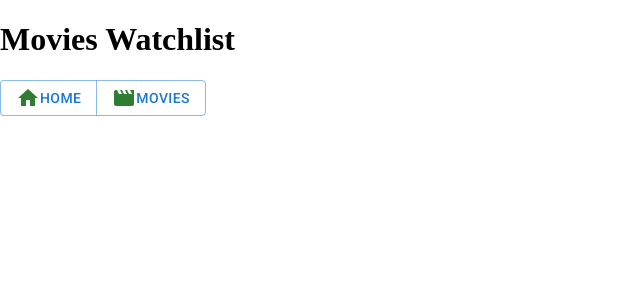
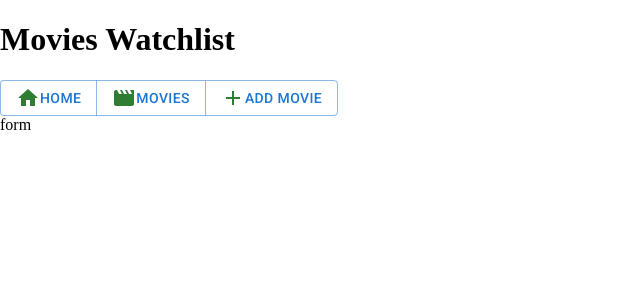
Before and after one commit to alla2021/react-movie-app, a React (Create React App) app in the folder my-app/: page /addmovie in a window 1280 px wide. Shown: the top 300 px of the page, without its empty margins (0-640 px from the left). Built offline with nearby package versions, Linux system fonts and the light colour scheme.

Commit message:
added page Form

```diff
--- a/my-app/src/AddForm.tsx
+++ b/my-app/src/AddForm.tsx
@@ -1,9 +1,8 @@
 import React from 'react';
 
 function AddForm() {
-
   return <div>
-
+      form
   </div>;
 }
 
--- a/my-app/src/App.tsx
+++ b/my-app/src/App.tsx
@@ -4,6 +4,7 @@ import Homepage from './Homepages';
 import MoviePage from './MoviesPage';
 import Movies from './Movies';
 import Header from "./Header";
+import AddForm from "./AddForm";
 import { films } from './data'
 import './scss/main.scss'
 
@@ -24,6 +25,7 @@ const App = () => {
           <Route path="/" element={<Homepage />} />
           <Route path="/movies" element={<Movies/>} />
           <Route path="/movies/:id" element={<MoviePage />} />
+          <Route path="/addmovie" element={<AddForm />} />
         </Routes>
     </>
   );
--- a/my-app/src/Header.tsx
+++ b/my-app/src/Header.tsx
@@ -1,9 +1,9 @@
 import React from "react";
 import { Link } from "react-router-dom";
-// import MovieList from './MovieList';
 import { Button, ButtonGroup } from "@mui/material/";
 import HomeIcon from "@mui/icons-material/Home";
 import MovieIcon from "@mui/icons-material/Movie";
+import AddIcon from '@mui/icons-material/Add';
 
 function Header() {
   return (
@@ -25,6 +25,12 @@ function Header() {
             Movies
           </Button>
         </Link>
+        <Link to="/addmovie">
+          <Button variant="outlined">
+           <AddIcon color="success" />
+            Add movie
+          </Button>
+        </Link>
       </ButtonGroup>
     </>
   );
```
